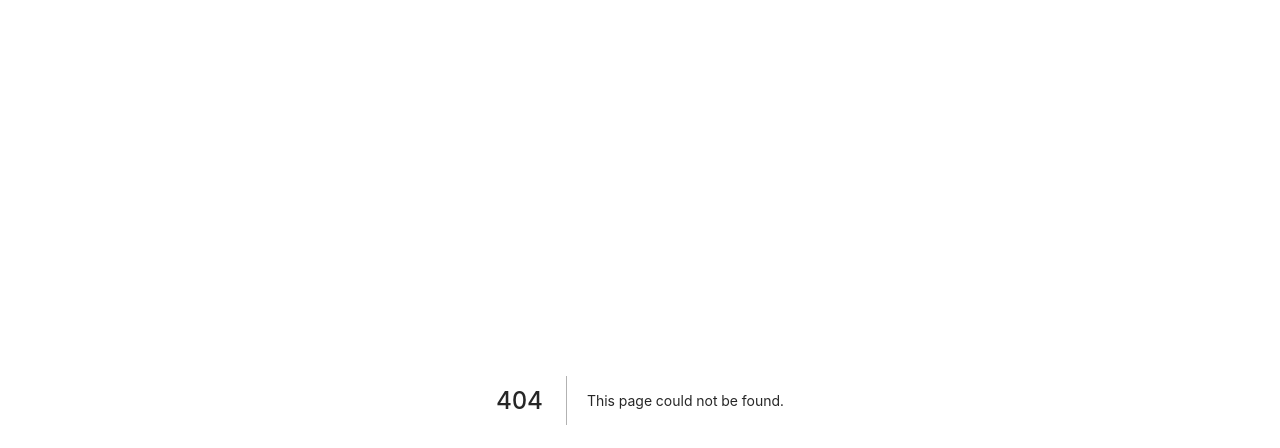
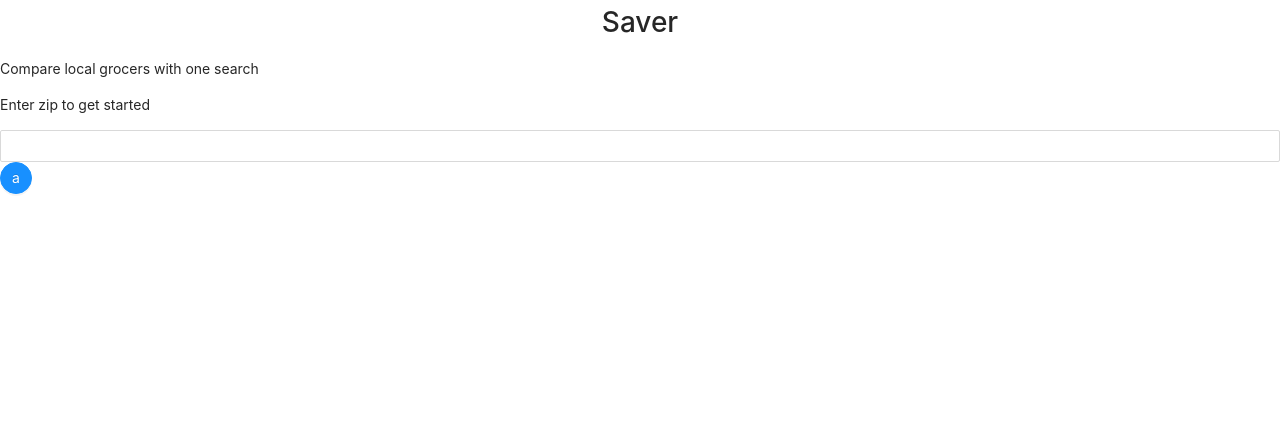
Before and after one commit to henryliu5/Saver, a Next.js app in the folder client/: page /landing in a window 1280 px wide. Before the commit this address had no page. Shown: the top 448 px of the page. Built offline with nearby package versions, Linux system fonts and the light colour scheme.

Commit message:
add landing page and routing

```diff
--- /dev/null
+++ b/client/components/Landing/Landing.js
@@ -0,0 +1,14 @@
+import { Button, Space, Input, notification } from 'antd';
+import styles from './Landing.module.css';
+
+export default function Landing() {
+  return (
+    <div>
+      <h1 className={styles.title}>Saver</h1>
+      <p>Compare local grocers with one search</p>
+      <p>Enter zip to get started</p>
+      <Input></Input>
+      <Button type="primary" shape="circle">a</Button>
+    </div>
+  );
+}
--- /dev/null
+++ b/client/components/Landing/Landing.module.css
@@ -0,0 +1,3 @@
+.title{
+    text-align: center;
+}
--- /dev/null
+++ b/client/pages/landing.js
@@ -0,0 +1,5 @@
+import Landing from "../components/Landing/Landing";
+
+export default function () {
+  return <Landing />;
+}
```
Also changed, not shown: client/pages/index.js (+17 -6 lines).
